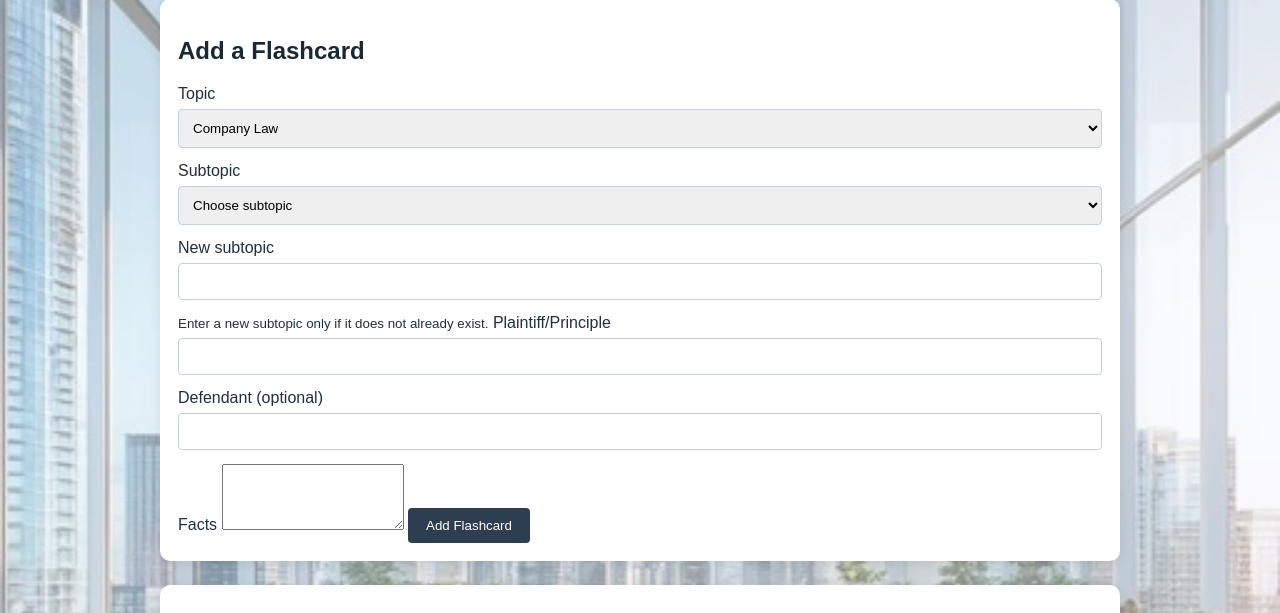
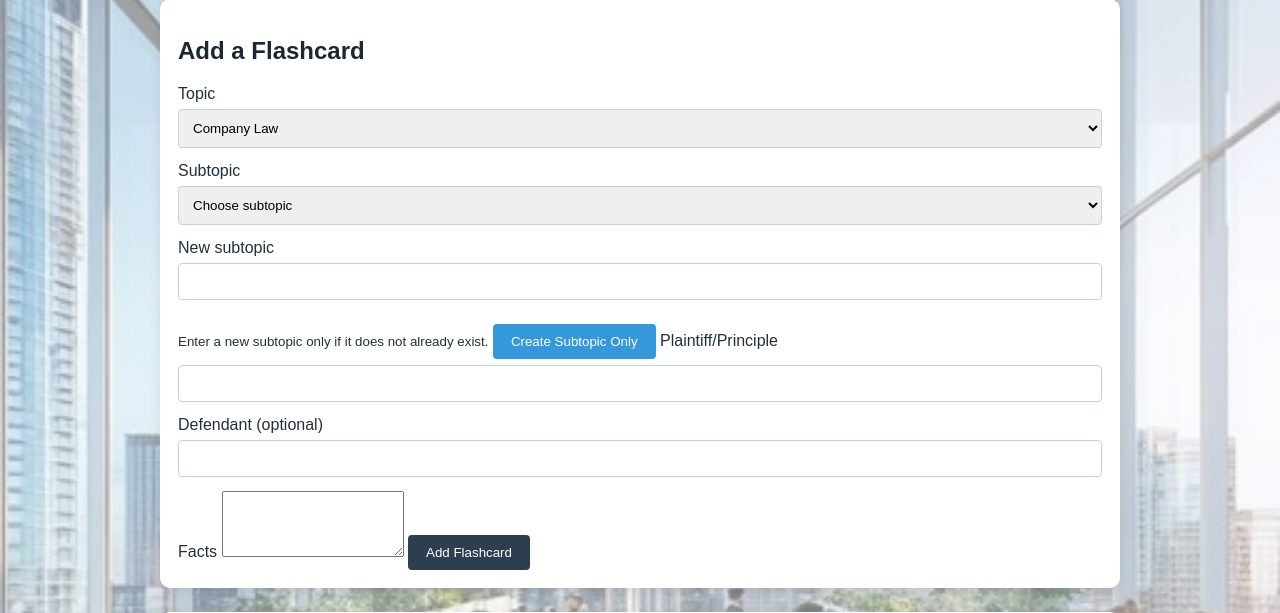
Before and after one commit to ruairimckenna/Databases-Assignment, a Flask app: page /flashcards in a window 1280 px wide. Shown: the part 219-832 px from the top of the page. Run offline with Flask 3, Linux system fonts and the light colour scheme; data comes from the database, SQL or seed files in the repository; data that the repository does not hold is empty.

Commit message:
Create Subtopic Only
Added functionality to just create the subtopic without having to add a flashcard. Trying to make it so the dropdowns aren't resetting every time i add a flashcard.

```diff
--- a/app.py
+++ b/app.py
@@ -95,7 +95,7 @@ def flashcards():
         selected_topic = Topic.query.get(topic_id)
         if not selected_topic:
             flash("Select a valid topic.", "warning")
-            return redirect(url_for("flashcards"))
+            return redirect(url_for("flashcards", topic=topic_id))
 
         new_subtopic_name = flashcard_form.new_subtopic.data.strip()
         subtopic = None
@@ -114,7 +114,7 @@ def flashcards():
 
         if not subtopic:
             flash("Choose or add a subtopic before saving a flashcard.", "warning")
-            return redirect(url_for("flashcards", topic=selected_topic.id))
+            return redirect(url_for("flashcards", topic=selected_topic.id) if selected_topic else url_for("flashcards"))
 
         plaintiff = flashcard_form.plaintiff.data.strip()
         defendant = flashcard_form.defendant.data.strip() or None
@@ -131,7 +131,7 @@ def flashcards():
         )
         db.session.commit()
         flash("Flashcard saved.", "success")
-        return redirect(url_for("flashcards", topic=selected_topic.id))
+        return redirect(url_for("flashcards", topic=selected_topic.id) if selected_topic else url_for("flashcards"))
 
     return render_template(
         "flashcards.html",
@@ -141,7 +141,52 @@ def flashcards():
         selected_topic=selected_topic,
         flashcards=all_flashcards,
         subtopics_by_topic=subtopics_by_topic,
+        selected_topic_id=selected_topic.id if selected_topic else None,
     )
+
+@app.route("/flashcards/add-subtopic", methods=["POST"])
+def add_subtopic():
+    topic_id = request.form.get("topic_id", type=int)
+    subtopic_name = request.form.get("subtopic_name", "").strip()
+
+    if not topic_id or not subtopic_name:
+        flash("Topic and subtopic name are required.", "warning")
+        return redirect(request.referrer or url_for("flashcards"))
+
+    selected_topic = Topic.query.get(topic_id)
+    if not selected_topic:
+        flash("Invalid topic.", "warning")
+        return redirect(url_for("flashcards"))
+
+    existing = Subtopic.query.filter_by(name=subtopic_name, topic_id=topic_id).first()
+    if existing:
+        flash(f"Subtopic '{subtopic_name}' already exists for {selected_topic.name}.", "warning")
+        return redirect(url_for("flashcards", topic=topic_id))
+
+    new_subtopic = Subtopic(name=subtopic_name, topic_id=topic_id)
+    db.session.add(new_subtopic)
+    db.session.commit()
+    flash(f"Subtopic '{subtopic_name}' created.", "success")
+    return redirect(url_for("flashcards", topic=topic_id))
+
+@app.route("/flashcards/delete-subtopic/<int:subtopic_id>", methods=["POST"])
+def delete_subtopic(subtopic_id):
+    subtopic = Subtopic.query.get(subtopic_id)
+    if not subtopic:
+        flash("Subtopic not found.", "warning")
+        return redirect(request.referrer or url_for("flashcards"))
+
+    topic_id = subtopic.topic_id
+    card_count = Flashcard.query.filter_by(subtopic_id=subtopic_id).count()
+
+    if card_count > 0:
+        flash(f"Cannot delete subtopic with {card_count} flashcard(s). Delete the flashcards first.", "warning")
+        return redirect(url_for("flashcards", topic=topic_id))
+
+    db.session.delete(subtopic)
+    db.session.commit()
+    flash(f"Subtopic deleted.", "success")
+    return redirect(url_for("flashcards", topic=topic_id))
 
 @app.route("/flashcards/edit/<int:card_id>", methods=["GET", "POST"])
 def edit_flashcard(card_id):
@@ -340,11 +385,18 @@ def quiz():
                         correct_answer = answers[0] if answers[0] else (answers[1] if answers[1] else "N/A")
                     flashcard = card
 
-            # Only move to next card if there is one
+        elif action == "next":
+            total = len(card_ids_list)
+            # Move to next card if available
             if current_index + 1 < total:
                 current_index += 1
                 flashcard = Flashcard.query.get(card_ids_list[current_index])
                 result = None
+                user_answer = ""
+            else:
+                # No more cards, show finish screen
+                is_finished = True
+                flashcard = None
 
         elif action == "finish":
             total = len(card_ids_list)
--- a/templates/flashcards.html
+++ b/templates/flashcards.html
@@ -20,7 +20,7 @@
         <form method="post">
             {{ flashcard_form.hidden_tag() }}
             <label>{{ flashcard_form.topic_id.label }}</label>
-            {{ flashcard_form.topic_id(class="full", id="topic-select", onchange="populateSubtopicSelect(document.getElementById('subtopic-select'), this.value, 'Choose subtopic')") }}
+            {{ flashcard_form.topic_id(class="full", id="topic-select", value=selected_topic_id or '', onchange="populateSubtopicSelect(document.getElementById('subtopic-select'), this.value, 'Choose subtopic')") }}
 
             <label>{{ flashcard_form.subtopic_id.label }}</label>
             {{ flashcard_form.subtopic_id(class="full", id="subtopic-select") }}
@@ -28,6 +28,8 @@
             <label>{{ flashcard_form.new_subtopic.label }}</label>
             {{ flashcard_form.new_subtopic() }}
             <small>Enter a new subtopic only if it does not already exist.</small>
+
+            <button type="button" onclick="addSubtopicOnly()" style="background: #3498db; margin-top: 10px;">Create Subtopic Only</button>
 
             <label>{{ flashcard_form.plaintiff.label }}</label>
             {{ flashcard_form.plaintiff() }}
@@ -119,12 +121,48 @@
             selectElement.appendChild(defaultOption);
 
             const options = subtopicsByTopic[String(topicId)] || [];
-            options.forEach((subtopic) => {
+            options.forEach(function(subtopic) {
                 const option = document.createElement('option');
                 option.value = subtopic.id;
                 option.textContent = subtopic.name;
                 selectElement.appendChild(option);
             });
+        }
+
+        function addSubtopicOnly() {
+            const topicSelect = document.getElementById('topic-select');
+            const newSubtopicInput = document.querySelector('input[name="new_subtopic"]');
+            const topicId = topicSelect.value;
+            const subtopicName = newSubtopicInput.value.trim();
+
+            if (!topicId || topicId === '') {
+                alert('Please select a topic first.');
+                return;
+            }
+
+            if (!subtopicName) {
+                alert('Please enter a subtopic name.');
+                return;
+            }
+
+            const form = document.createElement('form');
+            form.method = 'POST';
+            form.action = '{{ url_for("add_subtopic") }}';
+
+            const topicInput = document.createElement('input');
+            topicInput.type = 'hidden';
+            topicInput.name = 'topic_id';
+            topicInput.value = topicId;
+
+            const subtopicInput = document.createElement('input');
+            subtopicInput.type = 'hidden';
+            subtopicInput.name = 'subtopic_name';
+            subtopicInput.value = subtopicName;
+
+            form.appendChild(topicInput);
+            form.appendChild(subtopicInput);
+            document.body.appendChild(form);
+            form.submit();
         }
 
         function populateFilterSubtopics(topicId) {
@@ -136,10 +174,12 @@
 
             if (topicId === 'all') {
                 const allSubtopics = new Set();
-                Object.values(subtopicsByTopic).forEach((subs) => {
-                    subs.forEach((subtopic) => allSubtopics.add(subtopic.name));
+                Object.values(subtopicsByTopic).forEach(function(subs) {
+                    subs.forEach(function(subtopic) {
+                        allSubtopics.add(subtopic.name);
+                    });
                 });
-                Array.from(allSubtopics).sort().forEach((name) => {
+                Array.from(allSubtopics).sort().forEach(function(name) {
                     const option = document.createElement('option');
                     option.value = name.toLowerCase();
                     option.textContent = name;
@@ -148,7 +188,7 @@
                 return;
             }
 
-            (subtopicsByTopic[String(topicId)] || []).forEach((subtopic) => {
+            (subtopicsByTopic[String(topicId)] || []).forEach(function(subtopic) {
                 const option = document.createElement('option');
                 option.value = subtopic.name.toLowerCase();
                 option.textContent = subtopic.name;
@@ -162,7 +202,7 @@
             filterFlashcards();
         }
 
-        document.addEventListener('DOMContentLoaded', () => {
+        document.addEventListener('DOMContentLoaded', function() {
             if (flashcardTopicSelect && flashcardSubtopicSelect) {
                 const topicId = flashcardTopicSelect.value;
                 populateSubtopicSelect(flashcardSubtopicSelect, topicId, 'Choose subtopic');
```
